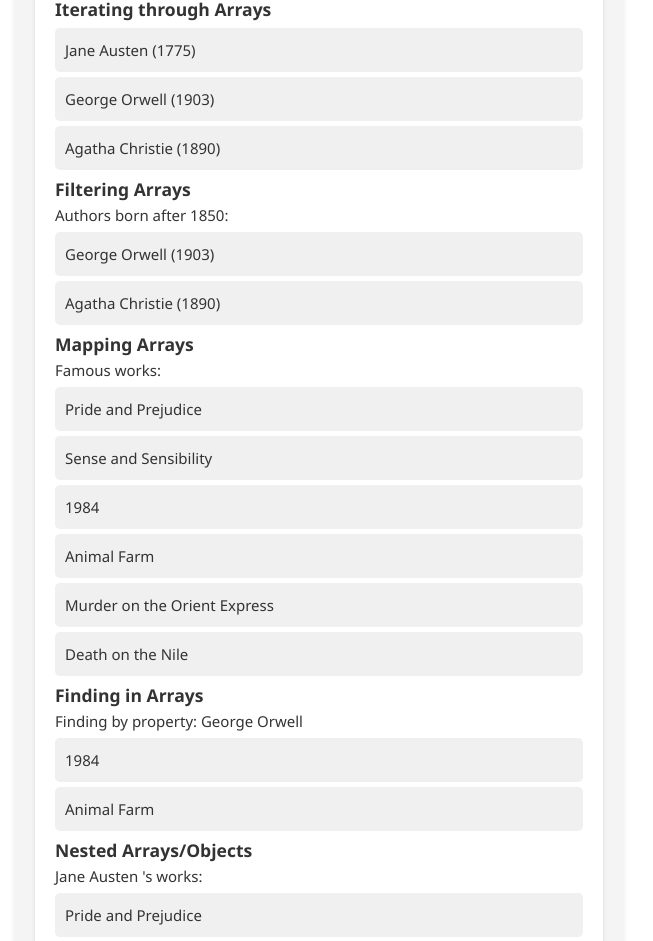
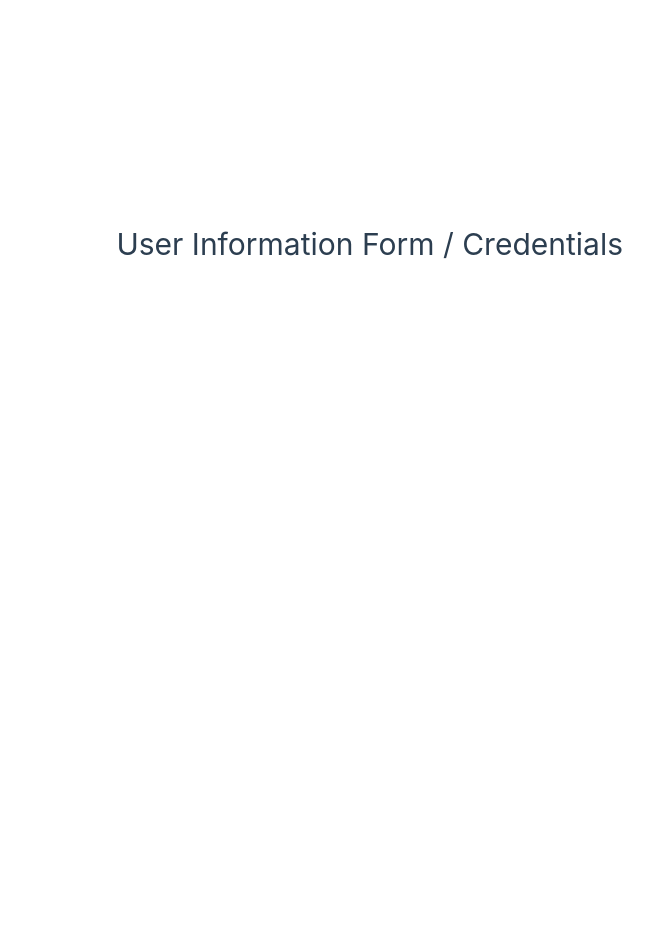
Before and after one commit to JuranWw/FIT5032, a Vue app in the folder fit5032-week2/jwang-library/: page / in a window 1280 px wide. Shown: the part 156-1097 px from the top of the page, without its empty margins (17-670 px from the left). After the commit the page ends 800 px from the top, so only its background shows below. Built offline with nearby package versions, Linux system fonts and the light colour scheme.

Commit message:
Week3 Activity 1: Lab set up

```diff
--- a/fit5032-week2/jwang-library/src/App.vue
+++ b/fit5032-week2/jwang-library/src/App.vue
@@ -2,6 +2,7 @@
 import HelloWorld from './components/HelloWorld.vue'
 import TheWelcome from './components/TheWelcome.vue'
 import JSON from './components/JSON.vue';
+import Form from './components/Form.vue'
 </script>
 
 <template>
@@ -13,7 +14,9 @@ import JSON from './components/JSON.vue';
     </div>
 
   </header> -->
-  <JSON />
+  <!-- <JSON /> -->
+
+  <Form />
 
   <!-- <main>
     <TheWelcome />
--- /dev/null
+++ b/fit5032-week2/jwang-library/src/components/Form.vue
@@ -0,0 +1,13 @@
+<template>
+    <div>
+        <h1>User Information Form / Credentials</h1>
+    </div>
+</template>
+
+<script setup>
+// Our logic will go here
+</script>
+
+<style scoped>
+/* Our logic will go here */
+</style>
--- a/fit5032-week2/jwang-library/src/components/JSON.vue
+++ b/fit5032-week2/jwang-library/src/components/JSON.vue
@@ -48,7 +48,6 @@
             {{ work.title }}
           </li>
         </section>
-
       </ul>
 
       <h3>Nested Arrays/Objects</h3>
@@ -214,10 +213,10 @@ const orwell = computed(() =>
 // Activity 5: Find author by ID
 const austen = computed(() =>
   // TODO: CODE TO FIND AUTHOR BY ID HERE
-  authors.filter((author) => author.id == 1)
+  authors.filter((author) => author.id === 1)
 );
 
-// Author-highlighting with reactives
+// Initialise const for data binding in Author-highlighting
 const backgroundColor = ref('#ffdce4');
 const boarder = ref('1px solid #ad324e');
 const textColor = ref('#ad324e');
```
